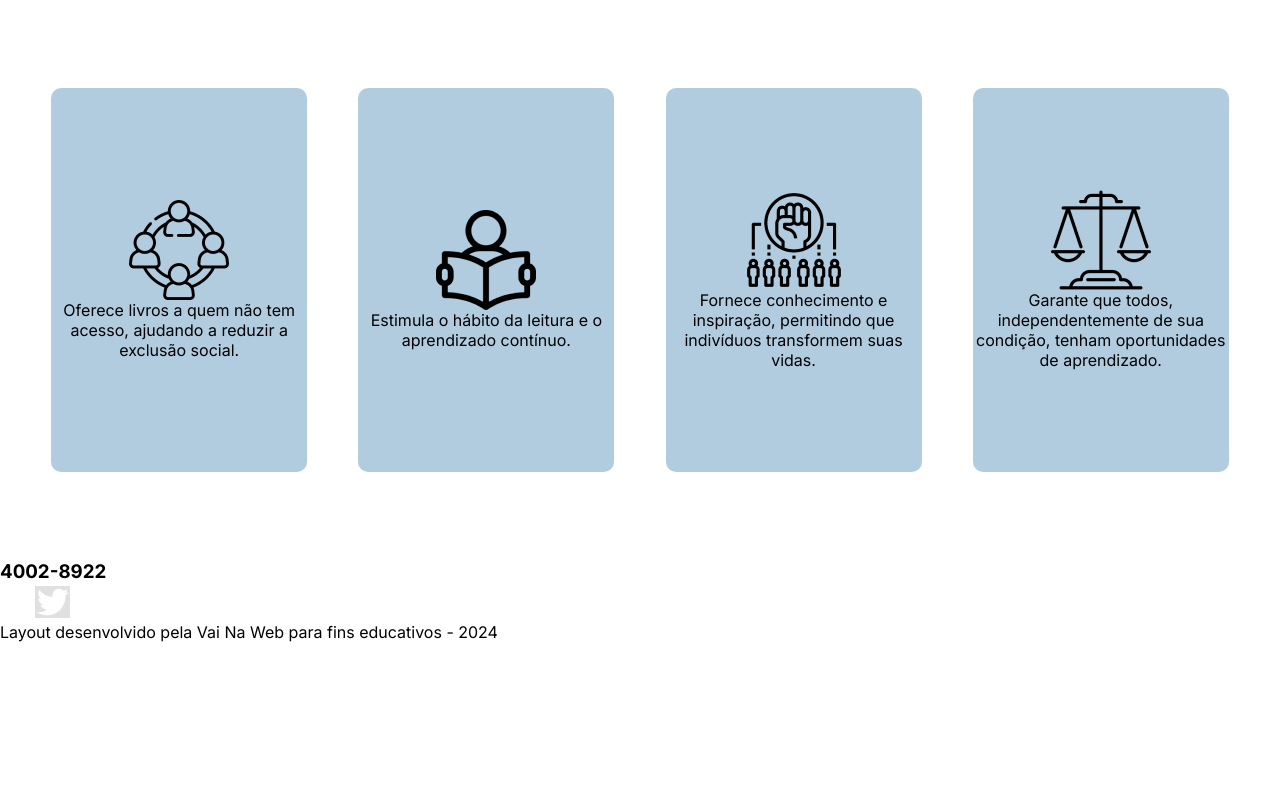
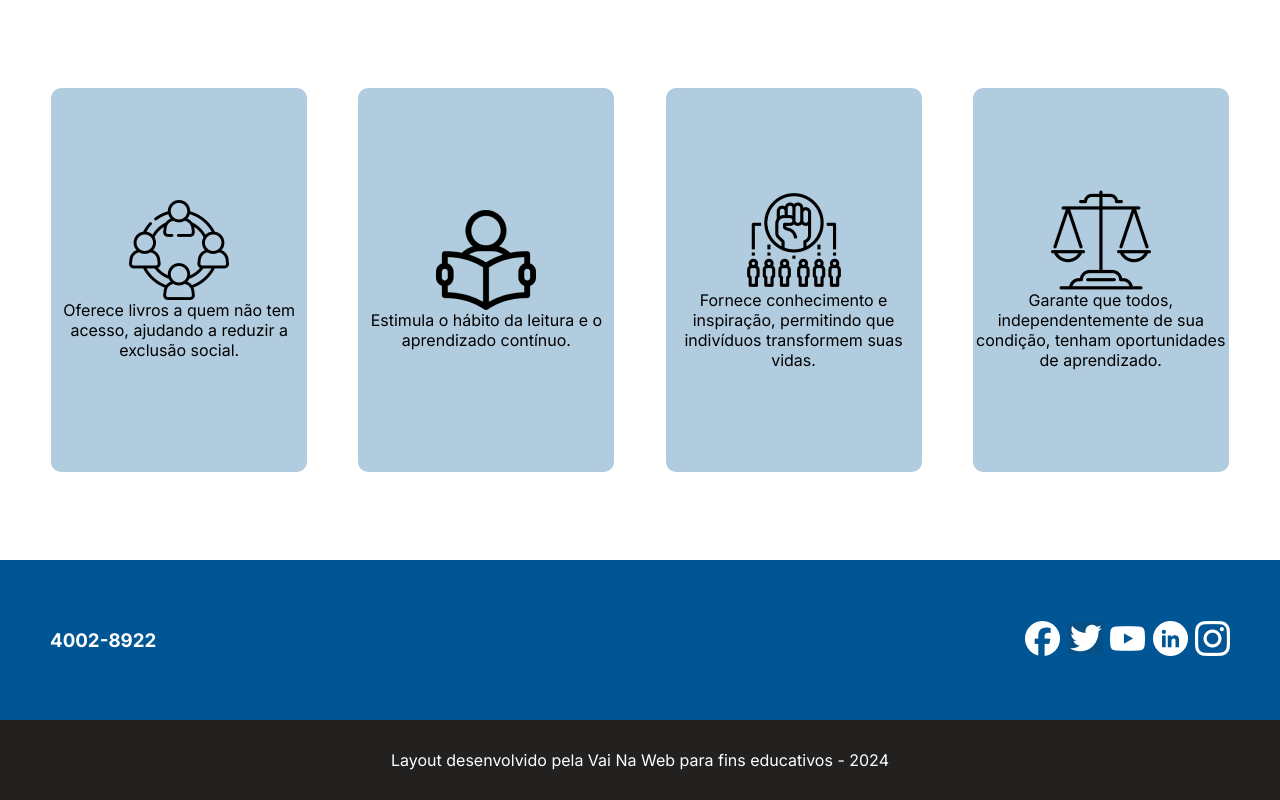
Before and after one commit to ClaudioMendonca-Eng/VaiNaWeb-Desafio02, a React (Vite) app: page / in a window 1280 px wide. Shown: the part 920-1720 px from the top of the page. Before the commit the page ends 1562 px from the top, so only its background shows below. Built offline with nearby package versions, Linux system fonts and the light colour scheme.

Commit message:
Atualiza o componente Footer para melhorar a estrutura e o estilo, renomeando classes e ajustando o layout

```diff
--- a/src/components/Footer/footer.jsx
+++ b/src/components/Footer/footer.jsx
@@ -8,7 +8,7 @@ import S from './footer.module.scss';
 export default function Footer() {
     return (
         <footer>
-            <section className={S.boxteste}>
+            <section className={S.boxSocial}>
                 <h3>4002-8922</h3>
                 <nav>
                     <a href="#"><img src={facebook} alt="Logo Facebook"/></a>
@@ -18,7 +18,7 @@ export default function Footer() {
                     <a href="#"><img src={instagram} alt="Logo Instagram"/></a>
                 </nav>
             </section>
-            <section>
+            <section className={S.boxFim}>
                 <p>Layout desenvolvido pela Vai Na Web para fins educativos - 2024 </p>
             </section>
         </footer>
--- a/src/components/Footer/footer.module.scss
+++ b/src/components/Footer/footer.module.scss
@@ -0,0 +1,31 @@
+
+footer{
+    height: 30vh;
+}
+
+.boxSocial{
+    background-color: #005695;
+    height: 20vh;
+    display: flex;
+    align-items: center;
+    justify-content: space-between;
+    color: white;
+    padding-left: 50px;
+    padding-right: 50px;
+    nav{
+        display: flex;
+        align-items: center;
+        justify-content: space-between;
+        width: 16vw;
+    }
+
+}
+
+.boxFim{
+    background-color: #232020;
+    height: 10vh;
+    display: flex;
+    align-items: center;
+    justify-content: center;
+    color: white;
+}
```
